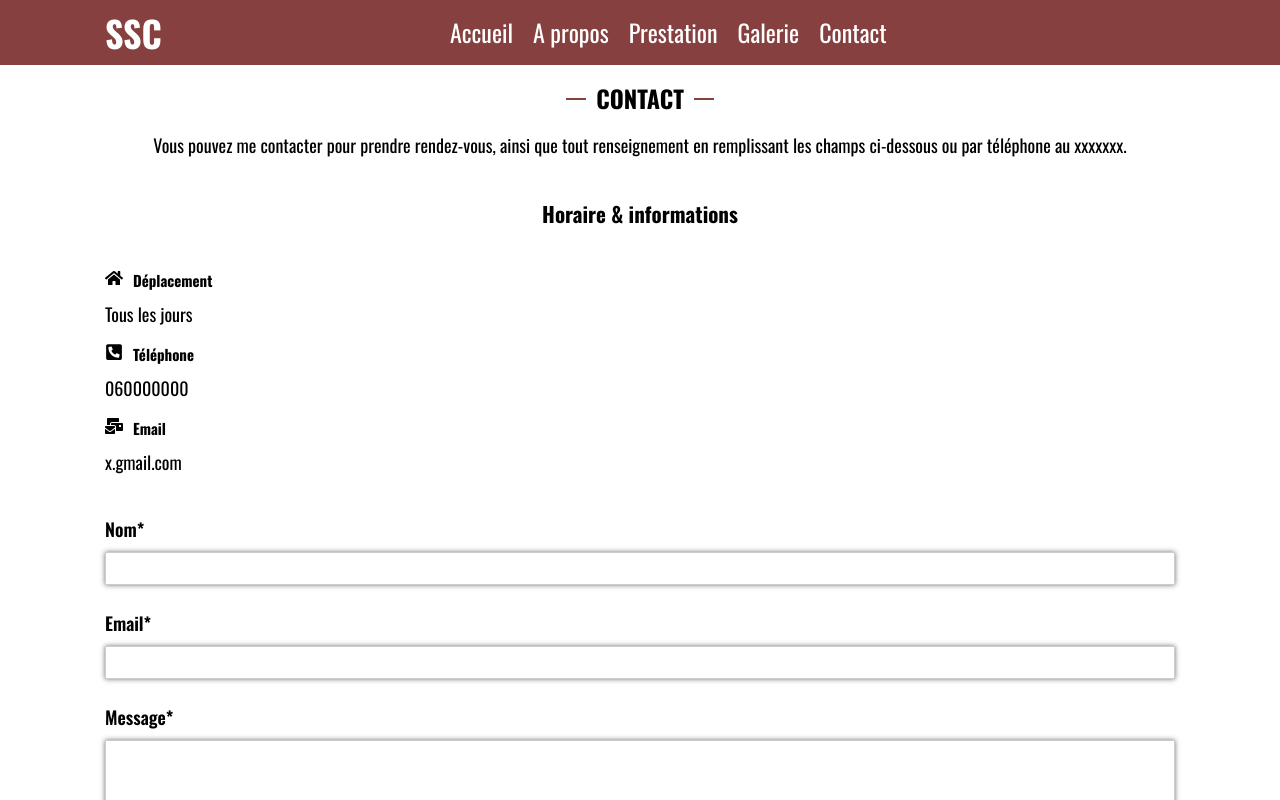
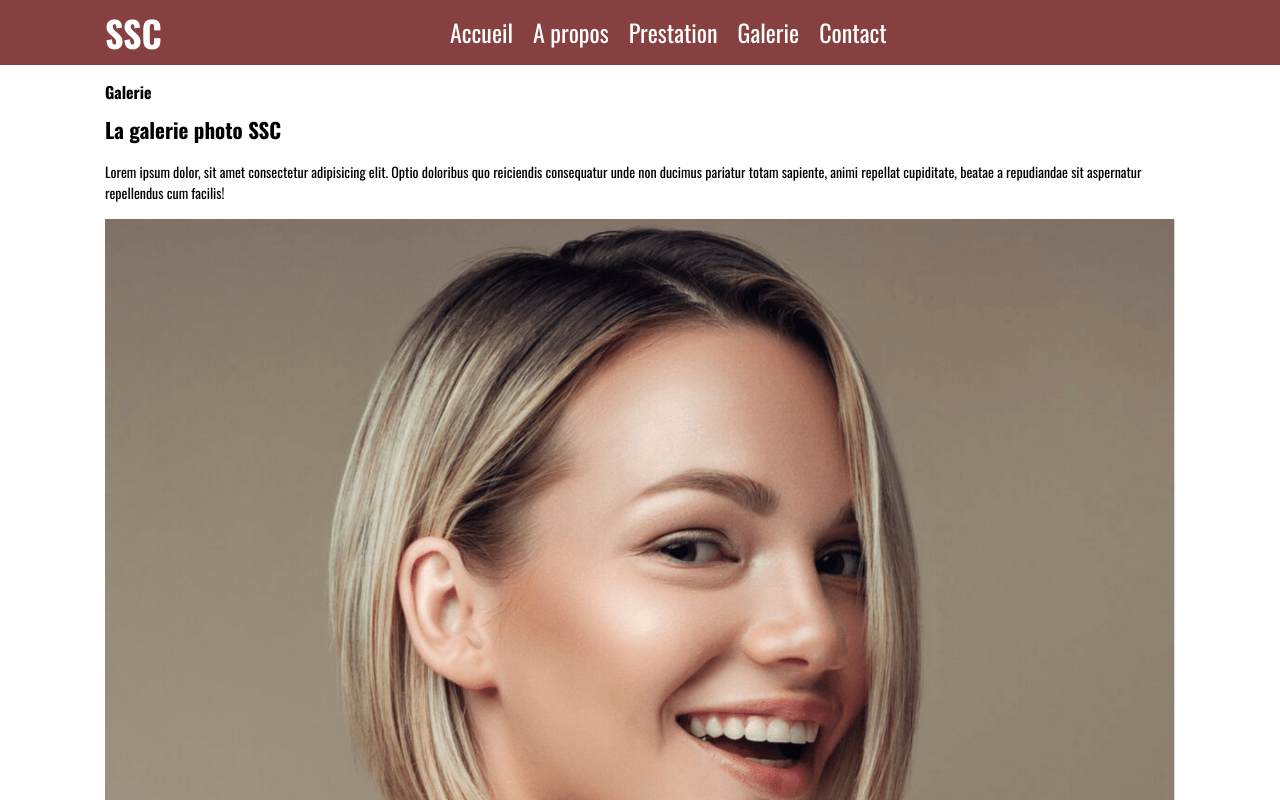
Before and after one commit to Skizx/High-tech, a React (Vite) app: page /galerie in a window 1280 px wide. Shown: the top 800 px of the page. Built offline with nearby package versions, Linux system fonts and the light colour scheme.

Commit message:
Page galerie

```diff
--- /dev/null
+++ b/src/Components/AboutGallery/AboutGallery.jsx
@@ -0,0 +1,24 @@
+import './aboutgallery.scss';
+
+const AboutGallery = () => {
+    return (
+        <>
+        <section id="about-gallery" className="about-gallery_block">
+        <div className="wrapper">
+            <div className="about-gallery_container">
+                <div className="about-gallery_text">
+                    <h6 className='aboutgallery'>Galerie</h6>
+                    <h2 className='aboutgallery-title'>La galerie photo SSC</h2>
+                    <p className='aboutgallery-txt'>Lorem ipsum dolor, sit amet consectetur adipisicing elit. Optio doloribus quo reiciendis consequatur unde non ducimus pariatur totam sapiente, animi repellat cupiditate, beatae a repudiandae sit aspernatur repellendus cum facilis!</p>
+                </div>
+                <div className="about-gallery_content">
+                    <img src="/images/carre-plongeant.png" alt="" />
+                </div>
+            </div>
+        </div>
+        </section>
+        </>
+    );
+};
+
+export default AboutGallery;
--- /dev/null
+++ b/src/Components/AboutGallery/aboutgallery.scss
@@ -0,0 +1,18 @@
+@import '../../Styles/Utils/variables.scss';
+
+.about-gallery_block {
+    padding-top: 80px;
+    color: $color_black;
+}
+
+.aboutgallery {
+    font-size: 16px;
+
+    &_title {
+        font-size: 22px;
+    }
+}
+
+.about-gallery_content img {
+    width: 100%;
+}
--- a/src/Pages/Galerie.jsx
+++ b/src/Pages/Galerie.jsx
@@ -1,9 +1,11 @@
+import AboutGallery from "../Components/AboutGallery/AboutGallery";
 import Navbar from "../Components/Navbar/Navbar";
 
 const Galerie = () => {
     return (
         <>
         <Navbar />
+        <AboutGallery />
         </>
     );
 };
```
